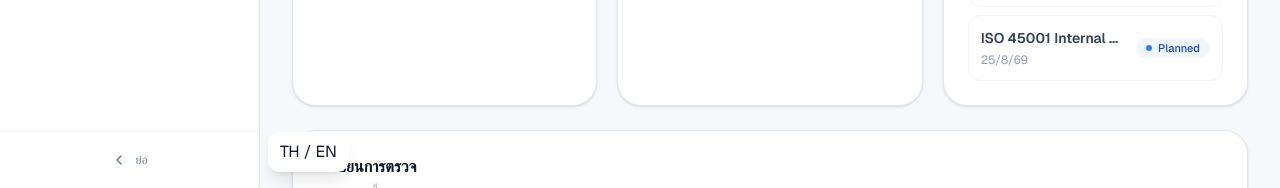
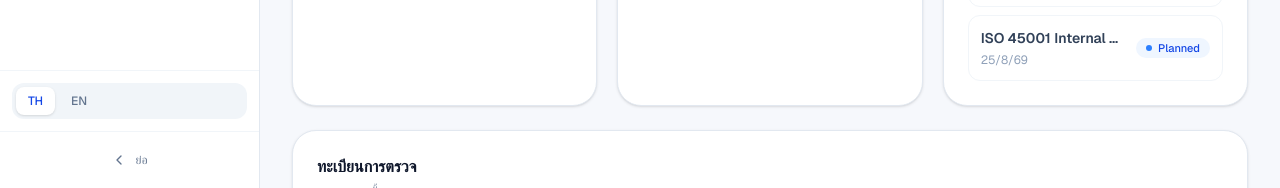
Before and after one commit to akradechLao/iso-support-app, a Next.js app: page /audits in a window 1280 px wide. Shown: the part 612-800 px from the top of the page. Built offline with nearby package versions, Linux system fonts and the light colour scheme.

Commit message:
fix: put language switcher inside Sidebar, replace Fragment with div

```diff
--- a/src/components/layout/AppShell.tsx
+++ b/src/components/layout/AppShell.tsx
@@ -10,9 +10,6 @@ export default function AppShell({ children }: AppShellProps) {
   return (
     <div className="min-h-screen bg-[#f6f8fc]">
       <Sidebar />
-      <div id="lang-switcher" className="fixed bottom-4 left-4 z-50 rounded-xl bg-white px-3 py-2 shadow-lg lg:left-[268px]">
-        TH / EN
-      </div>
       <div className="transition-all duration-300 lg:pl-[260px]">
         <main className="min-h-screen">{children}</main>
       </div>
--- a/src/components/layout/Sidebar.tsx
+++ b/src/components/layout/Sidebar.tsx
@@ -45,7 +45,7 @@ export default function Sidebar() {
   const pathname = usePathname();
   const [collapsed, setCollapsed] = useState(false);
   const [mobileOpen, setMobileOpen] = useState(false);
-  const { t } = useI18n();
+  const { t, language, setLanguage } = useI18n();
 
   const getLabel = (key: string) => {
     const keys = key.split(".");
@@ -59,7 +59,7 @@ export default function Sidebar() {
   const isActive = (href: string) => pathname === href || pathname.startsWith(href + "/");
 
   return (
-    <>
+    <div>
       {/* Mobile hamburger */}
       <button
         onClick={() => setMobileOpen(true)}
@@ -131,6 +131,34 @@ export default function Sidebar() {
           </ul>
         </nav>
 
+        {/* Language Switcher */}
+        <div className="border-t border-slate-100 p-3">
+          <div className="flex items-center gap-1 rounded-xl bg-slate-100 p-1">
+            <button
+              onClick={() => setLanguage("th")}
+              className={cn(
+                "flex items-center gap-1.5 rounded-lg px-3 py-1.5 text-xs font-medium transition-colors",
+                language === "th"
+                  ? "bg-white text-blue-700 shadow-sm"
+                  : "text-slate-500 hover:text-slate-700"
+              )}
+            >
+              TH
+            </button>
+            <button
+              onClick={() => setLanguage("en")}
+              className={cn(
+                "flex items-center gap-1.5 rounded-lg px-3 py-1.5 text-xs font-medium transition-colors",
+                language === "en"
+                  ? "bg-white text-blue-700 shadow-sm"
+                  : "text-slate-500 hover:text-slate-700"
+              )}
+            >
+              EN
+            </button>
+          </div>
+        </div>
+
         {/* Collapse toggle (desktop only) */}
         <div className="hidden border-t border-slate-100 p-3 lg:block">
           <button
@@ -142,6 +170,6 @@ export default function Sidebar() {
           </button>
         </div>
       </aside>
-    </>
+    </div>
   );
 }
```
